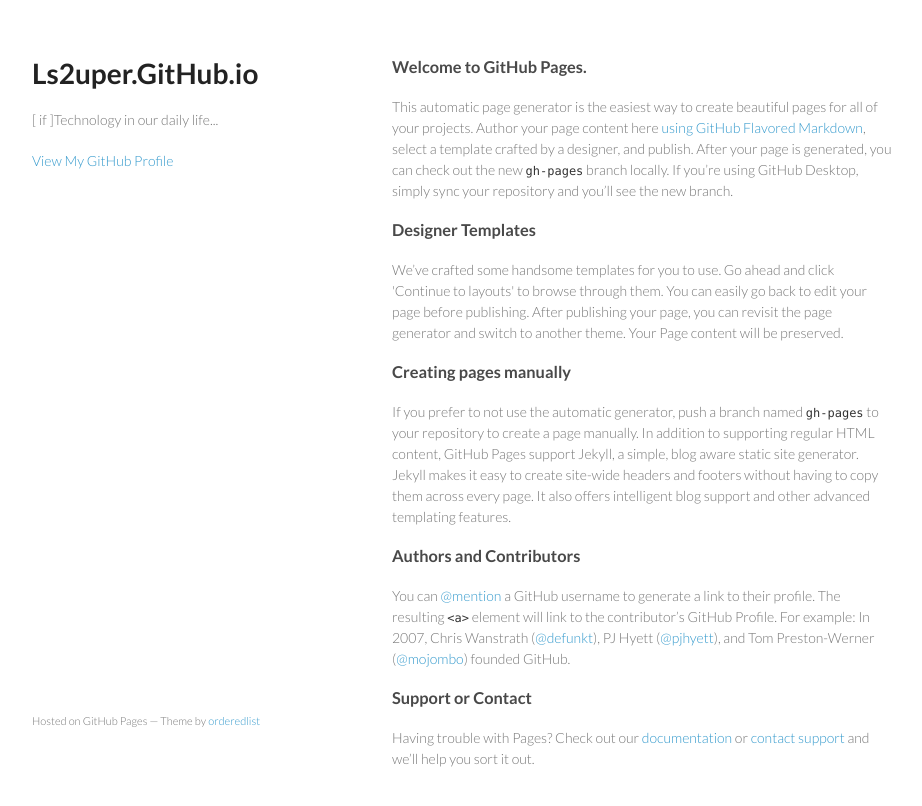
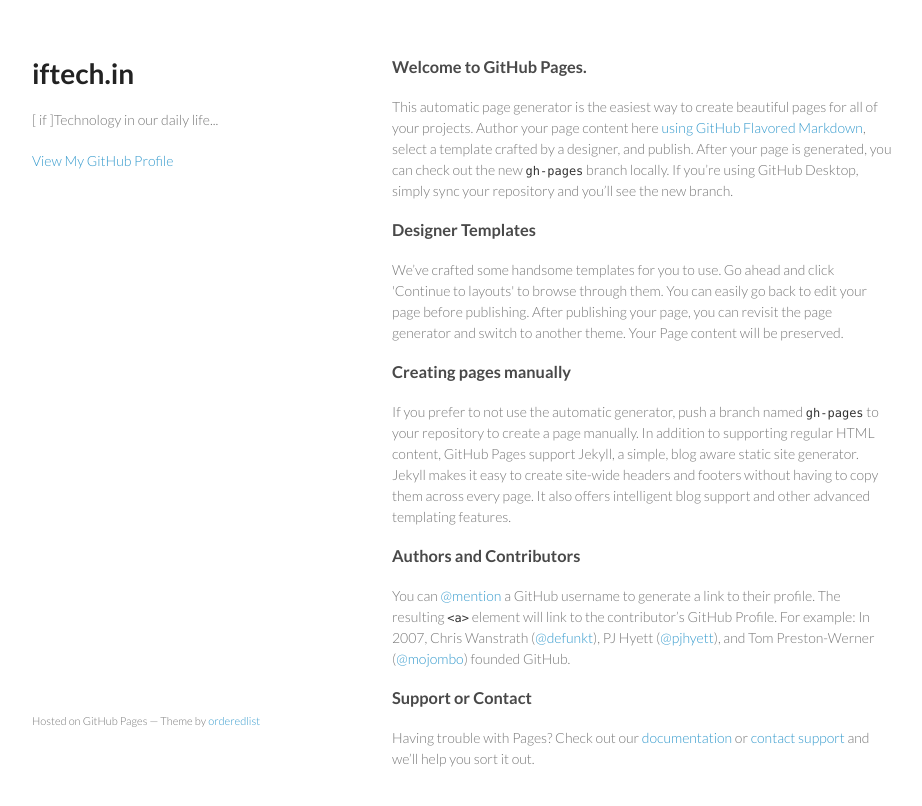
Before and after one commit to ls2uper/ls2uper.github.io, a plain HTML site: page index.html in a window 1280 px wide. Shown: the whole page, without its empty margins (178-1100 px from the left). Drawn offline with Linux system fonts and the light colour scheme.

Commit message:
Update index.html

```diff
--- a/index.html
+++ b/index.html
@@ -16,7 +16,7 @@
   <body>
     <div class="wrapper">
       <header>
-        <h1>Ls2uper.GitHub.io</h1>
+        <h1>iftech.in</h1>
         <p>[ if ]Technology in our daily life...</p>
 
 
```
